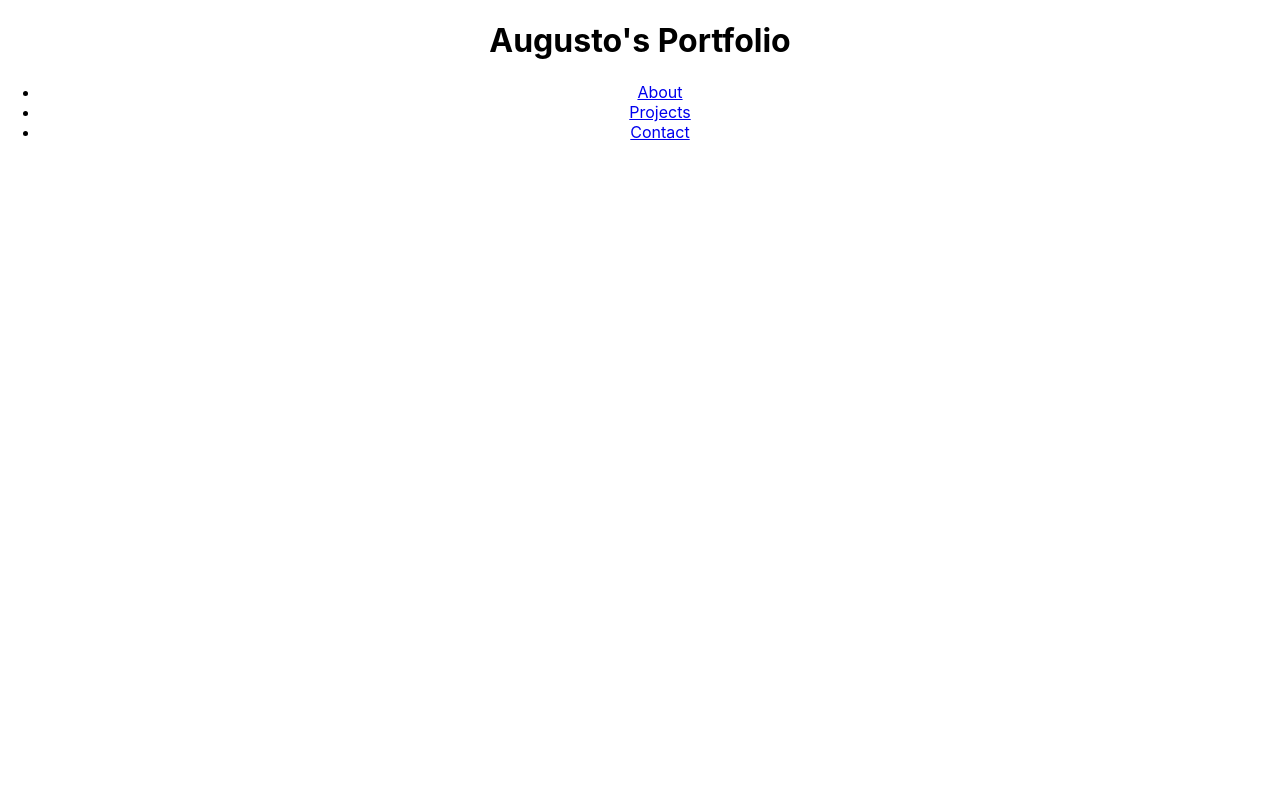
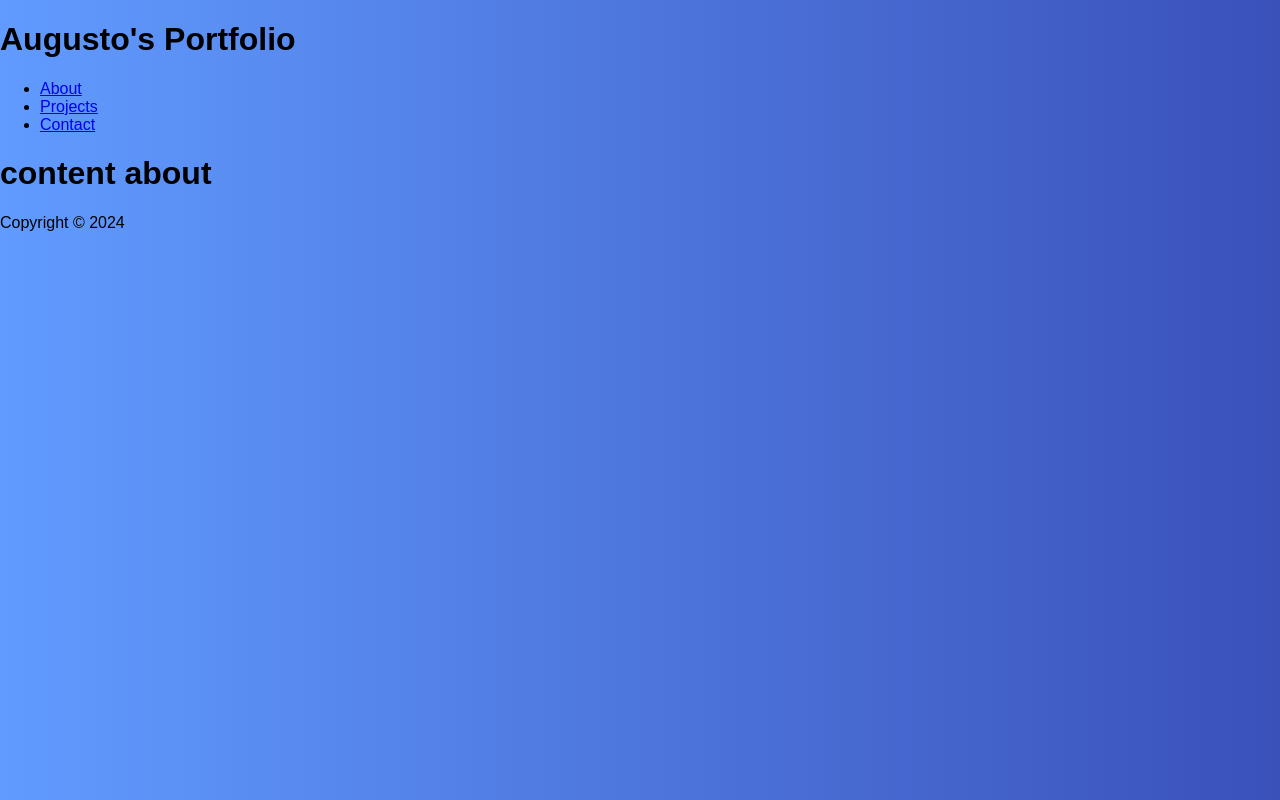
Before and after one commit to Auugust0-Carnaval/Portfolio, a React (Create React App) app: page / in a window 1280 px wide. Built offline with nearby package versions, Linux system fonts and the light colour scheme.

Commit message:
Styling Background and Setting Components at the Root

```diff
--- a/src/App.css
+++ b/src/App.css
@@ -1,38 +1,10 @@
-.App {
-  text-align: center;
+body{
+  font-family:Arial, sans-serif;
+  margin: 0;
+  padding: 0;
+  box-sizing: border-box;
+  background: linear-gradient(to right, #619bff, #3a51ba);
+  background-size: cover;
+  background-position: center;
+
 }
-
-.App-logo {
-  height: 40vmin;
-  pointer-events: none;
-}
-
-@media (prefers-reduced-motion: no-preference) {
-  .App-logo {
-    animation: App-logo-spin infinite 20s linear;
-  }
-}
-
-.App-header {
-  background-color: #282c34;
-  min-height: 100vh;
-  display: flex;
-  flex-direction: column;
-  align-items: center;
-  justify-content: center;
-  font-size: calc(10px + 2vmin);
-  color: white;
-}
-
-.App-link {
-  color: #61dafb;
-}
-
-@keyframes App-logo-spin {
-  from {
-    transform: rotate(0deg);
-  }
-  to {
-    transform: rotate(360deg);
-  }
-}
--- a/src/App.js
+++ b/src/App.js
@@ -2,11 +2,22 @@ import logo from './logo.svg';
 import './App.css';
 
 import Header from './components/header';
+import About from './components/about';
+import Footer from './components/footer';
 
 function App() {
   return (
     <div className="App">
-      <Header />
+      <div>
+        <Header />
+      </div>
+      <div>
+        <About />
+      </div>
+      <div>
+        <Footer />
+      </div>
+
     </div>
   );
 }
```
